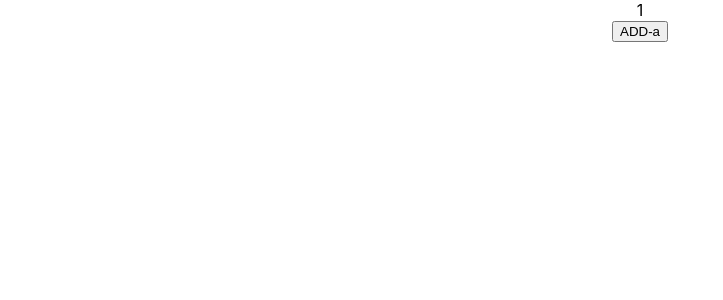
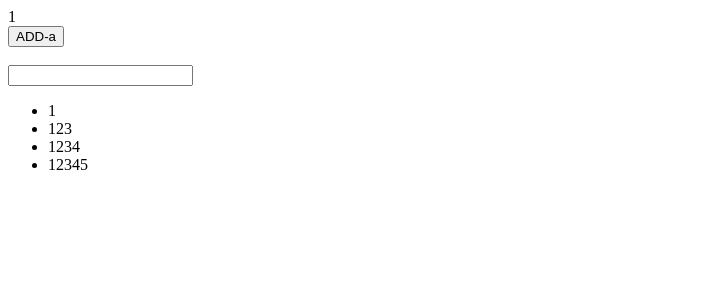
Before and after one commit to HISongDK/ALL-IN-ONE, a React (Create React App) app in the folder crte/: page / in a window 1280 px wide. Shown: the top 300 px of the page, without its empty margins (0-723 px from the left). Built offline with nearby package versions, Linux system fonts and the light colour scheme.

Commit message:
搜索框防抖案例

```diff
--- a/crte/src/App.css
+++ /dev/null
@@ -1,38 +0,0 @@
-.App {
-  text-align: center;
-}
-
-.App-logo {
-  height: 40vmin;
-  pointer-events: none;
-}
-
-@media (prefers-reduced-motion: no-preference) {
-  .App-logo {
-    animation: App-logo-spin infinite 20s linear;
-  }
-}
-
-.App-header {
-  background-color: #282c34;
-  min-height: 100vh;
-  display: flex;
-  flex-direction: column;
-  align-items: center;
-  justify-content: center;
-  font-size: calc(10px + 2vmin);
-  color: white;
-}
-
-.App-link {
-  color: #61dafb;
-}
-
-@keyframes App-logo-spin {
-  from {
-    transform: rotate(0deg);
-  }
-  to {
-    transform: rotate(360deg);
-  }
-}
--- a/crte/src/App.jsx
+++ b/crte/src/App.jsx
@@ -1,6 +1,5 @@
-import logo from './logo.svg'
-import './App.css'
 import Component from './component'
+import SearchList from './SearchList'
 
 function App() {
   let a = 1
@@ -12,6 +11,9 @@ function App() {
     <div className="App">
       <Component a={a}></Component>
       <button onClick={handleClick}>ADD-a</button>
+      <br />
+      <br />
+      <SearchList />
     </div>
   )
 }
--- /dev/null
+++ b/crte/src/SearchList.jsx
@@ -0,0 +1,51 @@
+import React, { useState, useRef } from 'react'
+
+function SearchList() {
+  const list = ['1', '123', '1234', '12345']
+  const [val, setVal] = useState('')
+  const [showList, setShowList] = useState(list)
+
+  const timerRef = useRef(null)
+
+  // 搜索
+  const search = (val) => {
+    console.log('执行搜索', val)
+    let arr = []
+    for (const item of list) {
+      if (item.indexOf(val) > -1) {
+        arr.push(item)
+      }
+    }
+    setShowList(arr)
+  }
+
+  // 防抖
+  const debounce = (fn, delay = 5000) => {
+    return (e) => {
+      console.log(e)
+      if (timerRef.current) clearTimeout(timerRef.current)
+      timerRef.current = setTimeout(fn, delay, e)
+    }
+  }
+
+  // 输入框变动
+  const handleChangeInput = (e) => {
+    const { value } = e.target
+
+    setVal(value)
+    debounce(search)(value)
+  }
+
+  return (
+    <div>
+      <input value={val} onChange={handleChangeInput}></input>
+      <ul>
+        {showList.map((item) => (
+          <li>{item}</li>
+        ))}
+      </ul>
+    </div>
+  )
+}
+
+export default SearchList
--- a/crte/src/eslint.ts
+++ b/crte/src/eslint.ts
@@ -1,7 +1,7 @@
-let myName = 'Tom';
+let myName = 'Tom'
 
 interface Foo {
-  notEmpth: string;
+  notEmpth: string
 }
 
-export {};
+export {}
--- a/crte/src/index.css
+++ /dev/null
@@ -1,13 +0,0 @@
-body {
-  margin: 0;
-  font-family: -apple-system, BlinkMacSystemFont, 'Segoe UI', 'Roboto', 'Oxygen',
-    'Ubuntu', 'Cantarell', 'Fira Sans', 'Droid Sans', 'Helvetica Neue',
-    sans-serif;
-  -webkit-font-smoothing: antialiased;
-  -moz-osx-font-smoothing: grayscale;
-}
-
-code {
-  font-family: source-code-pro, Menlo, Monaco, Consolas, 'Courier New',
-    monospace;
-}
--- a/crte/src/index.js
+++ b/crte/src/index.js
@@ -1,6 +1,5 @@
 import React from 'react'
 import ReactDOM from 'react-dom'
-import './index.css'
 import App from './App'
 
 ReactDOM.render(<App />, document.getElementById('root'))
```
Also changed, not shown: crte/src/logo.svg (deleted), 1 other file (tests, documents, lock files or other folders).
